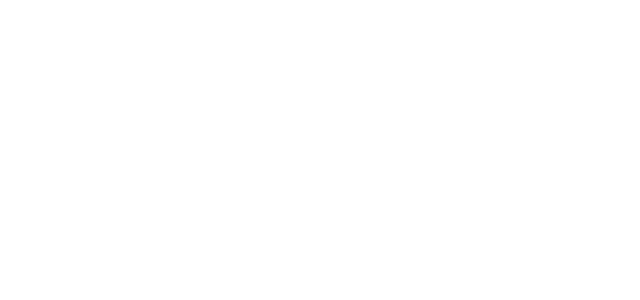
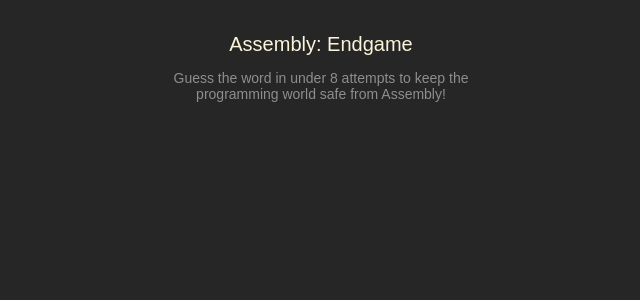
Before and after one commit to ovezthaking/React-Side-Projects, a React (Vite) app in the folder CapstoneProjects/Assembly Endgame/: page / in a window 1280 px wide. Shown: the top 300 px of the page, without its empty margins (319-959 px from the left). Built offline with nearby package versions, Linux system fonts and the light colour scheme.

Commit message:
header section

```diff
--- a/CapstoneProjects/Assembly Endgame/src/App.tsx
+++ b/CapstoneProjects/Assembly Endgame/src/App.tsx
@@ -1,8 +1,12 @@
 function App() {
 
   return (
-    <>
-    </>
+    <main>
+      <header>
+        <h1>Assembly: Endgame</h1>
+        <p>Guess the word in under 8 attempts to keep the programming world safe from Assembly!</p>
+      </header>
+    </main>
   )
 }
 
--- a/CapstoneProjects/Assembly Endgame/src/index.css
+++ b/CapstoneProjects/Assembly Endgame/src/index.css
@@ -0,0 +1,30 @@
+* {
+    box-sizing: border-box;
+}
+
+body {
+    margin: 0;
+    font-family: "Hanken Grotesk", Arial, sans-serif;
+    background-color: #262626;
+    color: #D9D9D9;
+    padding: 20px;
+    height: 100vh;
+    display: flex;
+    justify-content: center;
+}
+
+header {
+  text-align: center;
+}
+
+header > h1 {
+  font-size: 1.25rem;
+  font-weight: 500;
+  color: #F9F4DA;
+}
+
+header > p {
+  font-size: 0.875rem;
+  max-width: 350px;
+  color: #8E8E8E;
+}
```
